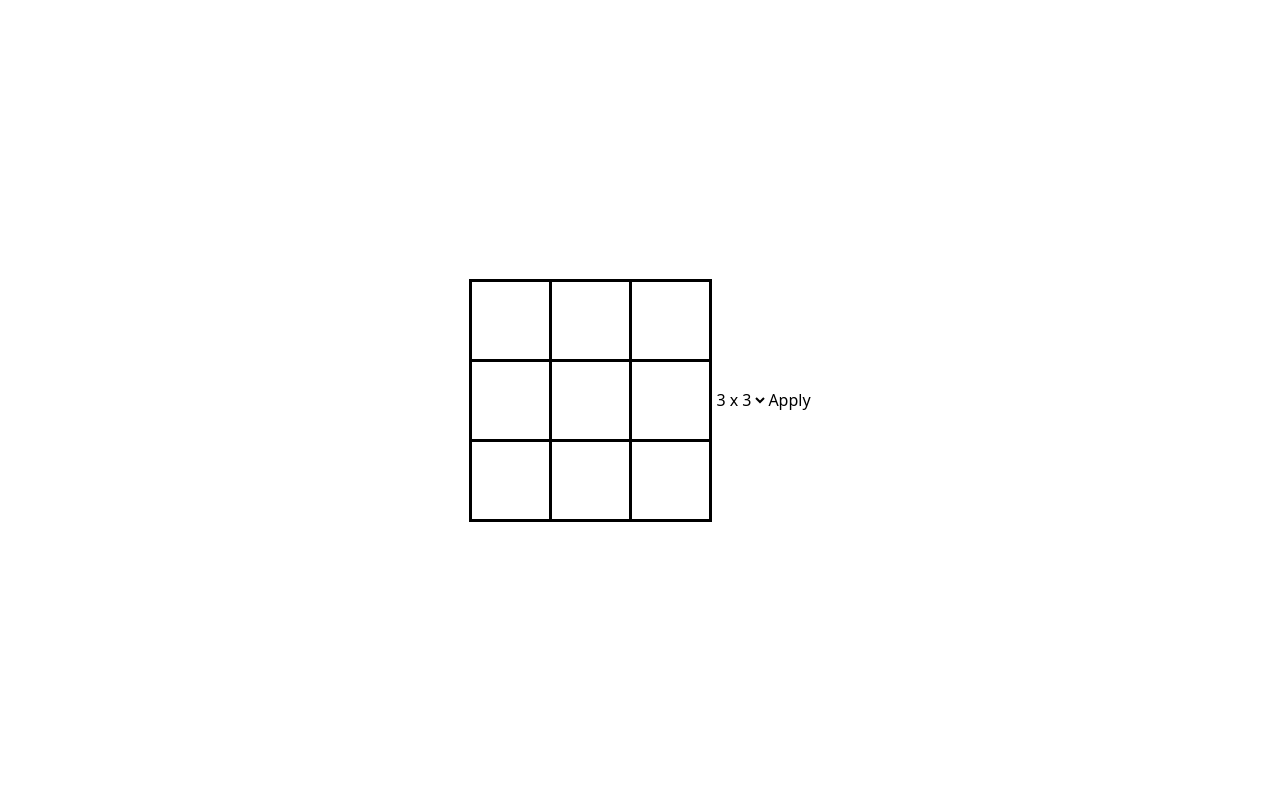
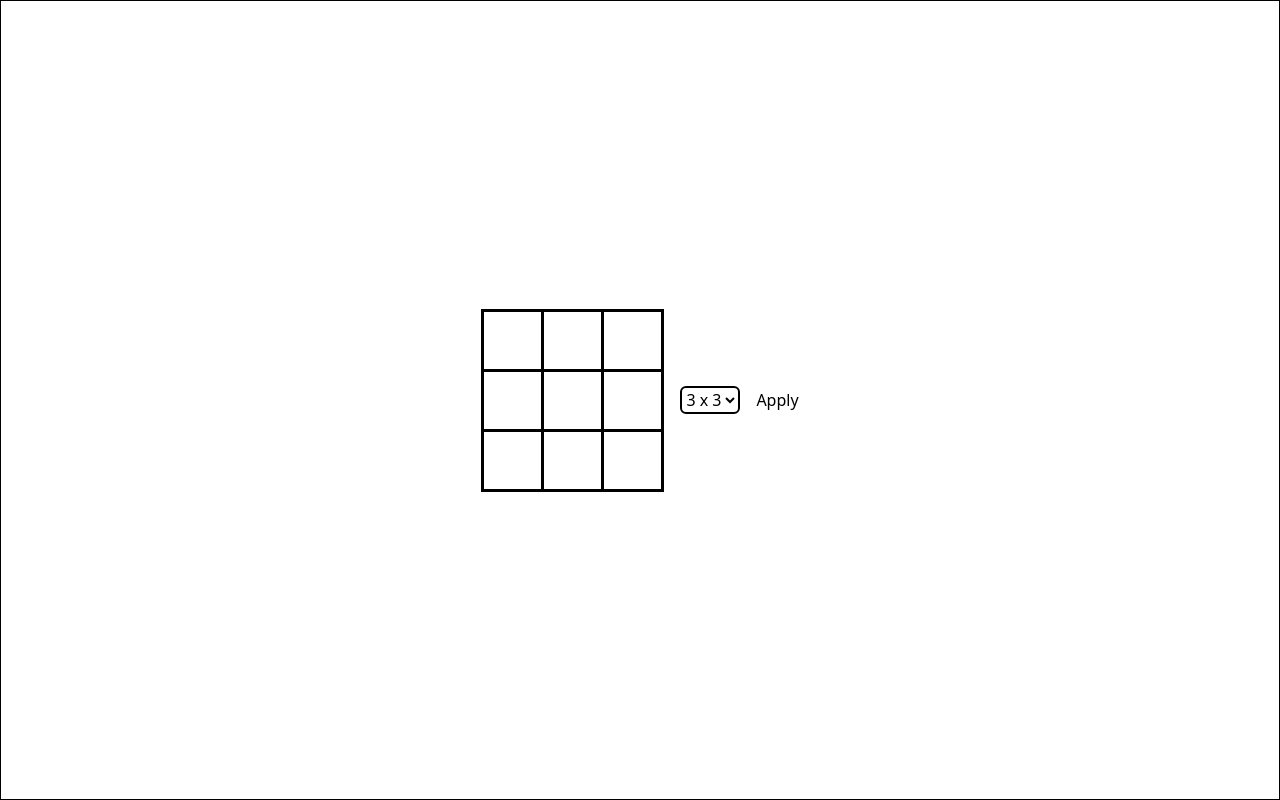
Before and after one commit to pomtyslav/tic-tac-toe-task, a React (Vite) app: page / in a window 1280 px wide. Built offline with nearby package versions, Linux system fonts and the light colour scheme.

Commit message:
the game is playable

```diff
--- a/index.html
+++ b/index.html
@@ -3,6 +3,9 @@
   <head>
     <meta charset="UTF-8" />
     <meta name="viewport" content="width=device-width, initial-scale=1.0" />
+    <link rel="preconnect" href="https://fonts.googleapis.com">
+    <link rel="preconnect" href="https://fonts.gstatic.com" crossorigin>
+    <link href="https://fonts.googleapis.com/css2?family=Nunito:ital,wght@0,200..1000;1,200..1000&display=swap" rel="stylesheet">
     <title>Tic Tac Toe</title>
   </head>
   <body>
--- a/src/App.css
+++ b/src/App.css
@@ -1 +1,5 @@
 @import "tailwindcss";
+
+@theme {
+  --font-tic-tac: "nunito", sans-serif;
+}
--- a/src/App.tsx
+++ b/src/App.tsx
@@ -1,14 +1,13 @@
 import './App.css'
-import Tile from './Tile.tsx'
+import Grid from './Grid.tsx'
 
 function App() {
 
   return (
     <>
-    <div className='flex items-center justify-center h-screen w-screen'>
-      <Tile />
+    <div className='flex items-center justify-center h-screen w-screen flex-row gap-4'>
+      <Grid />
     </div>
-
     </>
   )
 }
--- /dev/null
+++ b/src/Grid.tsx
@@ -0,0 +1,181 @@
+import { useState } from "react"
+import GridControls from "./GridControls"
+import Line from "./Line"
+
+function classNames(...classes: string[]) {
+  return classes.filter(Boolean).join(' ')
+}
+
+function Grid () {
+  const [player, setPlayer] = useState<'X' | 'O'>('X')
+  const [size, setSize] = useState(3)
+  const [selectedSize, setSelectedSize] = useState(3)
+  const [startPoint, setStartPoint] = useState({ x: 0, y: 0 });
+  const [endPoint, setEndPoint] = useState({ x: 0, y: 0 });
+  // matrix to track moves
+  const [matrix, setMatrix] = useState<string[][]>(Array.from({ length: size }, () => Array(size).fill('')))
+
+  const handleSelectChange = (value: number) => {
+    setSelectedSize(value)
+  }
+
+  const handleApply = () => {
+    setSize(selectedSize)
+    setMatrix(Array.from({ length: selectedSize }, () => Array(selectedSize).fill('')))
+  }
+
+  const handleClickCell = (row: number, col: number) => {
+    if (row < 1 || row > size || col < 1 || col > size) {
+      console.error('Invalid cell position')
+      return
+    }
+    const cell = document.getElementById(`cell-${row}-${col}`)
+
+    if (cell && cell.innerText === '') {
+      cell.innerText = player
+      setPlayer(player === 'X' ? 'O' : 'X')
+      cell!.classList.add(player === 'X' ? 'text-black-500' : 'text-pink-500')
+    } else {
+      alert('Cell is already occupied or not found')
+    }
+
+    const newMatrix = matrix.map((r, rowIndex) =>
+      r.map((c, colIndex) => (rowIndex === row - 1 && colIndex === col - 1 ? player : c))
+    )
+
+    setMatrix(newMatrix)
+
+    drawLine(checkWin(newMatrix, player))
+  }
+
+  const checkWin = (grid: string[][], player: string): number[] => {
+    // Check rows and columns
+    for (let i = 0; i < size; i++) {
+      if (grid[i].every(cell => cell === player)) return [i, 10] // row win
+      if (grid.every(row => row[i] === player)) return [10, i] // column win
+    }
+
+    // Check diagonals
+    if (grid.every((row, i) => row[i] === player)) return [-1] // main diagonal win
+    if (grid.every((row, i) => row[size - 1 - i] === player)) return [-2] // anti diagonal win
+
+    return [-3, -3] // no win
+  }
+
+  const resetGrid = () => {
+    setMatrix(Array.from({ length: size }, () => Array(size).fill('')))
+    for (let row = 1; row <= size; row++) {
+      for (let col = 1; col <= size; col++) {
+        const cell = document.getElementById(`cell-${row}-${col}`)
+        if (cell) {
+          cell.innerText = ''
+          cell.classList.remove('text-black-500', 'text-pink-500')
+        }
+      }
+    }
+    setPlayer('X')
+  }
+
+  const drawLine = (cells: number[]) => {
+    let cellStart, cellStartX, cellStartY
+    let cellEnd, cellEndX, cellEndY
+    // lose condition
+    if (cells[0] == -3) return ''
+
+    // main diagonal condition
+    if (cells[0] == -1) {
+      cellStart = document.getElementById('cell-1-1')
+      cellEnd = document.getElementById(`cell-${size}-${size}`)
+
+      cellStartX = cellStart!.getBoundingClientRect().x
+      cellStartY = cellStart!.getBoundingClientRect().y
+
+      cellEndX = cellEnd!.getBoundingClientRect().x + 60
+      cellEndY = cellEnd!.getBoundingClientRect().y + 60
+
+      setStartPoint({ x: cellStartX, y: cellStartY})
+      setEndPoint({ x: cellEndX, y: cellEndY})
+    }
+
+    if (cells[0] == -2) {
+      cellStart = document.getElementById(`cell-1-${size}`)
+      cellEnd = document.getElementById(`cell-${size}-1`)
+
+      cellStartX = cellStart!.getBoundingClientRect().x + 60
+      cellStartY = cellStart!.getBoundingClientRect().y
+
+      cellEndX = cellEnd!.getBoundingClientRect().x
+      cellEndY = cellEnd!.getBoundingClientRect().y + 60
+
+      setStartPoint({ x: cellStartX, y: cellStartY})
+      setEndPoint({ x: cellEndX, y: cellEndY})
+    }
+
+    if (cells[1] == 10) {
+      cellStart = document.getElementById(`cell-${cells[0]+1}-1`)
+      cellEnd = document.getElementById(`cell-${cells[0]+1}-${size}`)
+
+      cellStartX = cellStart!.getBoundingClientRect().x
+      cellStartY = cellStart!.getBoundingClientRect().y + 30
+
+      cellEndX = cellEnd!.getBoundingClientRect().x + 60
+      cellEndY = cellEnd!.getBoundingClientRect().y + 30
+
+      setStartPoint({ x: cellStartX, y: cellStartY})
+      setEndPoint({ x: cellEndX, y: cellEndY})
+    }
+
+    if (cells[0] == 10) {
+      cellStart = document.getElementById(`cell-1-${cells[1]+1}`)
+      cellEnd = document.getElementById(`cell-${size}-${cells[1]+1}`)
+
+      cellStartX = cellStart!.getBoundingClientRect().x + 30
+      cellStartY = cellStart!.getBoundingClientRect().y
+
+      cellEndX = cellEnd!.getBoundingClientRect().x + 30
+      cellEndY = cellEnd!.getBoundingClientRect().y + 60
+
+      setStartPoint({ x: cellStartX, y: cellStartY})
+      setEndPoint({ x: cellEndX, y: cellEndY})
+    }
+  }
+
+  const buildGrid = () => {
+    const rows = []
+    for (let rowIndex = 0; rowIndex < size; rowIndex++) {
+      const cells = []
+      for (let colIndex = 0; colIndex < size; colIndex++) {
+        cells.push(
+          <td
+            key={colIndex}
+            className={classNames(
+              colIndex < size - 1 ? 'border-3 border-solid border-black' : '',
+              rowIndex < size - 1 ? 'border-3 border-solid border-black' : '',
+              'text-center text-[35px] font-tic-tac h-15 w-15'
+            )}
+            id={`cell-${rowIndex+1}-${colIndex+1}`}
+            onClick={() => handleClickCell(rowIndex+1, colIndex+1)}
+          ></td>
+        )
+      }
+      rows.push(<tr key={rowIndex}>{cells}</tr>)
+    }
+    return rows
+  }
+
+  return (
+    <>
+      <table className='border-collapse border-black border-3 h-auto w-auto divide-y-3 divide-solid divide-black'>
+        <tbody>{buildGrid()}</tbody>
+      </table>
+      <GridControls
+        selectedSize={selectedSize}
+        onSelectChange={handleSelectChange}
+        onApply={handleApply}
+      />
+      <Line startPoint={startPoint} endPoint={endPoint}/>
+    </>
+  )
+}
+
+export default Grid
--- /dev/null
+++ b/src/GridControls.tsx
@@ -0,0 +1,26 @@
+interface GridControlsProps {
+  selectedSize: number;
+  onSelectChange: (value: number) => void;
+  onApply: () => void;
+}
+
+function GridControls({ selectedSize, onSelectChange, onApply }: GridControlsProps) {
+  return (
+    <div className='flex items-center gap-4'>
+      <select
+        name="select-size"
+        value={selectedSize}
+        onChange={e => onSelectChange(Number(e.target.value))}
+        className='border-2 rounded-md'
+      >
+        {[...Array(7)].map((_, i) => {
+          const val = i + 3;
+          return <option key={val} value={val}>{val} x {val}</option>;
+        })}
+      </select>
+      <button type="button" onClick={onApply}>Apply</button>
+    </div>
+  );
+}
+
+export default GridControls;
--- /dev/null
+++ b/src/Line.tsx
@@ -0,0 +1,23 @@
+interface LineProps {
+  startPoint: { x: number; y: number };
+  endPoint: { x: number; y: number };
+}
+
+function Line ({startPoint, endPoint}: LineProps) {
+
+
+  return (
+    <svg className="absolute top-0 left-0 w-full h-full pointer-events-none border-1">
+      <line
+        x1={startPoint.x}
+        y1={startPoint.y}
+        x2={endPoint.x}
+        y2={endPoint.y}
+        stroke="blue"
+        strokeWidth="3"
+      />
+    </svg>
+  );
+};
+
+export default Line;
--- a/src/Tile.tsx
+++ /dev/null
@@ -1,58 +0,0 @@
-import { useState } from "react";
-
-function classNames(...classes: string[]) {
-  return classes.filter(Boolean).join(' ')
-}
-
-function Tile () {
-  const [size, setSize] = useState(3);
-  const [selectedSize, setSelectedSize] = useState(3);
-
-  const handleSelectChange = (e: React.ChangeEvent<HTMLSelectElement>) => {
-    setSelectedSize(Number(e.target.value));
-  };
-
-  const handleApply = () => {
-    setSize(selectedSize);
-  };
-
-  const buildGrid = () => {
-    const rows = [];
-    for (let rowIndex = 0; rowIndex < size; rowIndex++) {
-      const cells = [];
-      for (let colIndex = 0; colIndex < size; colIndex++) {
-        cells.push(
-          <td
-            key={colIndex}
-            className={classNames(
-              colIndex < size - 1 ? 'border-r-3 border-solid border-black' : '',
-              rowIndex < size - 1 ? 'border-b-3 border-solid border-black' : '',
-              'h-20 w-20'
-            )}
-          ></td>
-        );
-      }
-      rows.push(<tr key={rowIndex}>{cells}</tr>);
-    }
-    return rows;
-  };
-
-  return (
-    <>
-      <table className='border-collapse border-black h-auto w-auto divide-y-3 divide-solid divide-black border-3'>
-        <tbody>{buildGrid()}</tbody>
-      </table>
-
-      <select name="select-size" value={selectedSize} onChange={handleSelectChange}>
-        {[...Array(7)].map((_, i) => {
-          const val = i + 3;
-          return <option key={val} value={val}>{val} x {val}</option>;
-        })}
-      </select>
-
-      <button type="button" onClick={handleApply}>Apply</button>
-    </>
-  )
-}
-
-export default Tile
```
